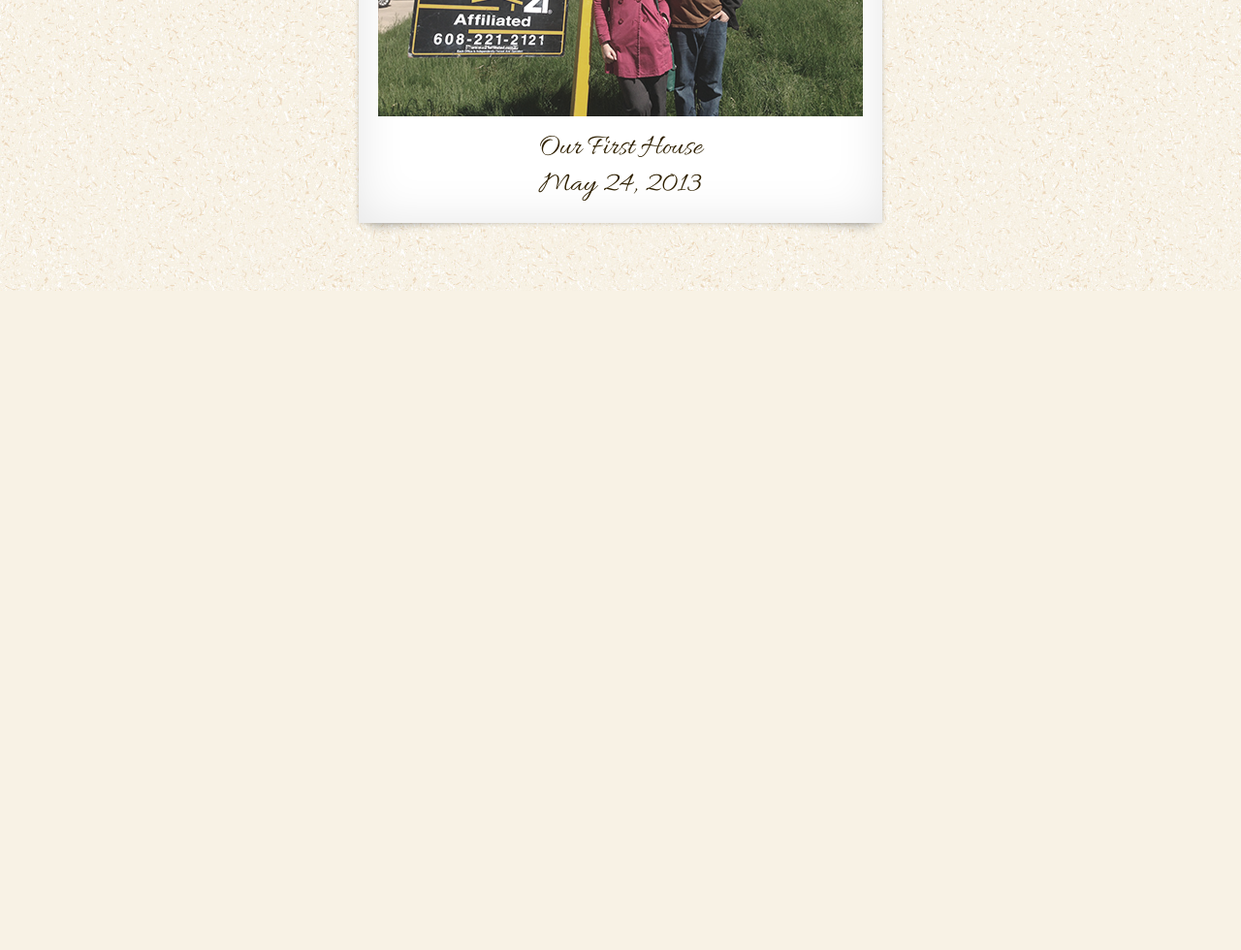
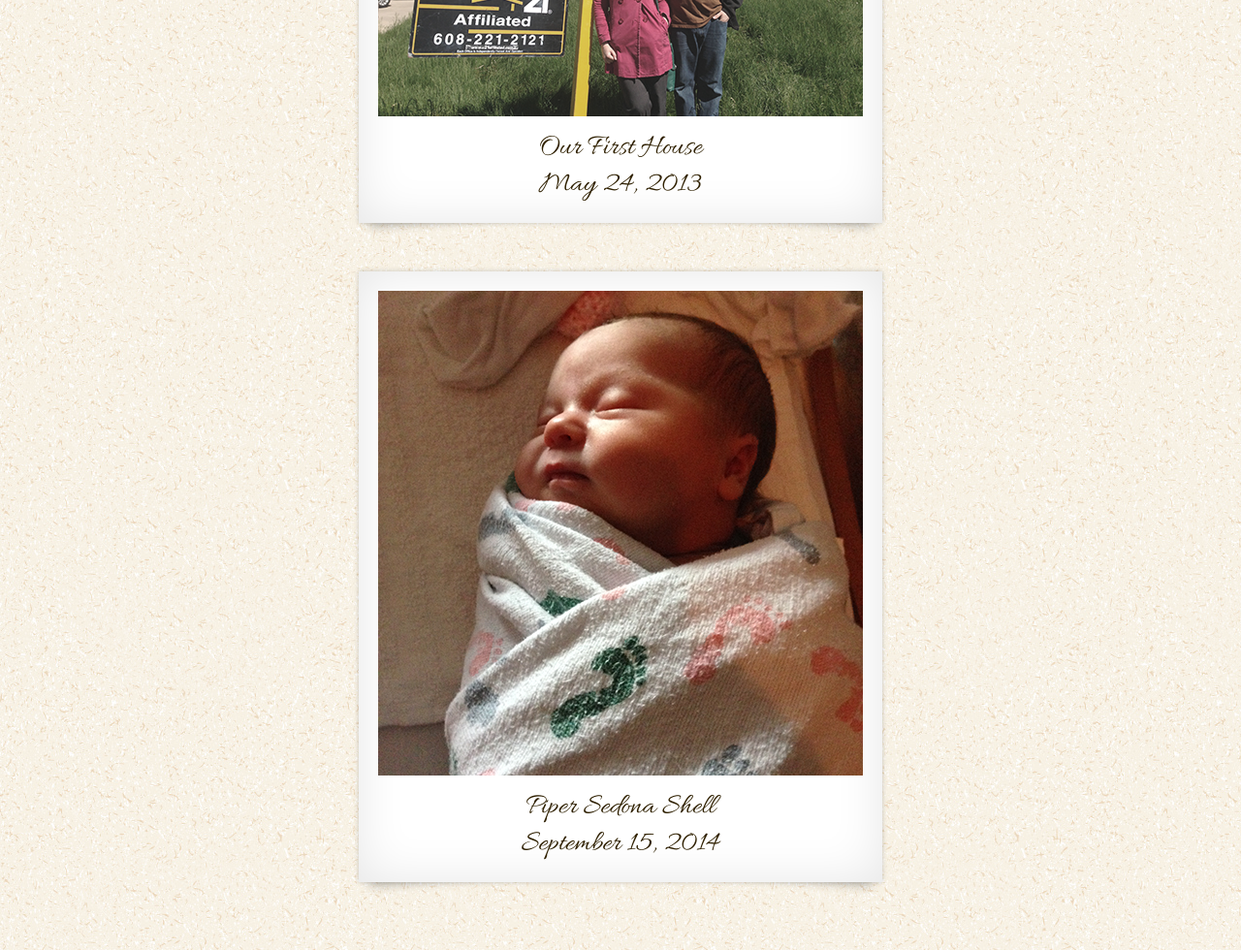
Before and after one commit to andrewshell/andrewheartandrea, a plain HTML site: page index.html in a window 1280 px wide. Shown: the part 1137-2117 px from the top of the page at 97% size. Before the commit the page ends 1437 px from the top, so only its background shows below. Drawn offline with Linux system fonts and the light colour scheme.

Commit message:
Adding Piper's Birth

```diff
--- a/index.html
+++ b/index.html
@@ -78,5 +78,10 @@
         <img src="firsthouse.png" alt="Our First House May 24, 2013">
         <p>Our First House<br>May 24, 2013</p>
     </div>
+
+    <div class="box widebox">
+        <img src="piper-birth.png" alt="Piper Sedona Shell September 15, 2014">
+        <p>Piper Sedona Shell<br>September 15, 2014</p>
+    </div>
 </body>
 </html>
```
Also changed, not shown: piper-birth.png (added).
